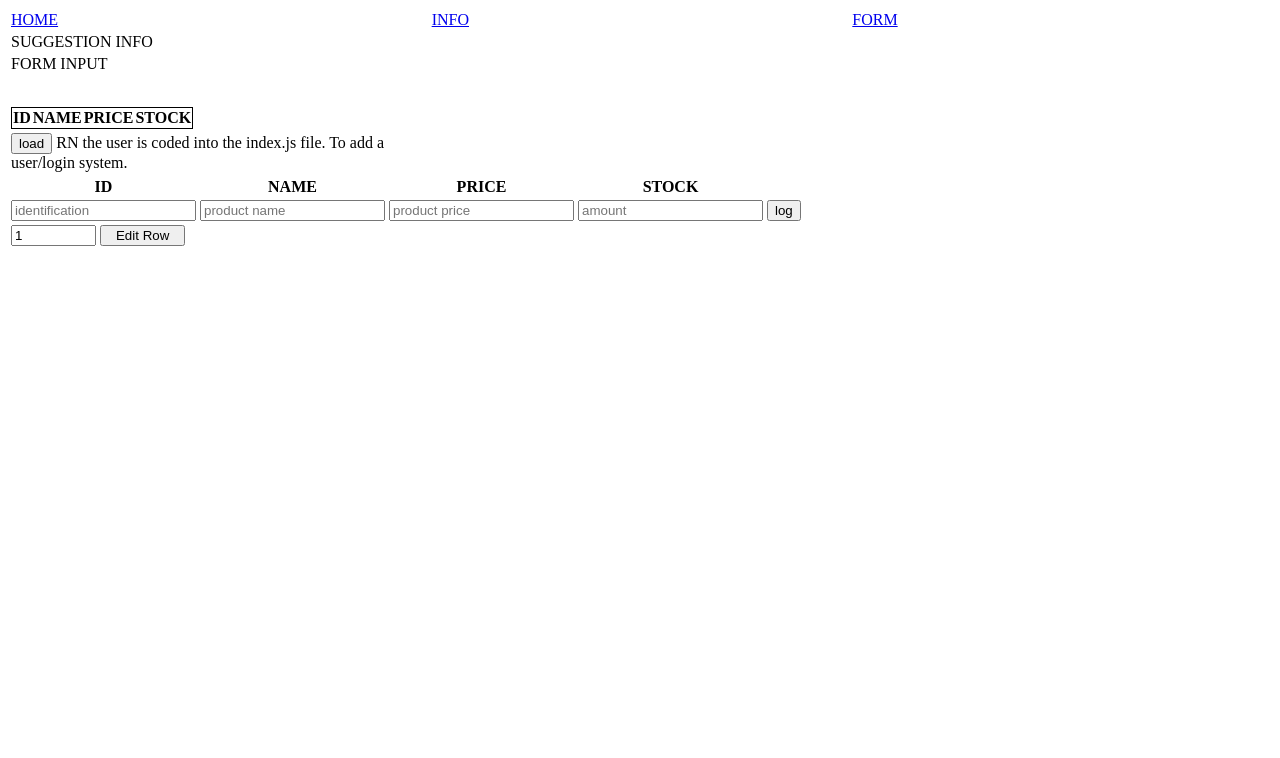
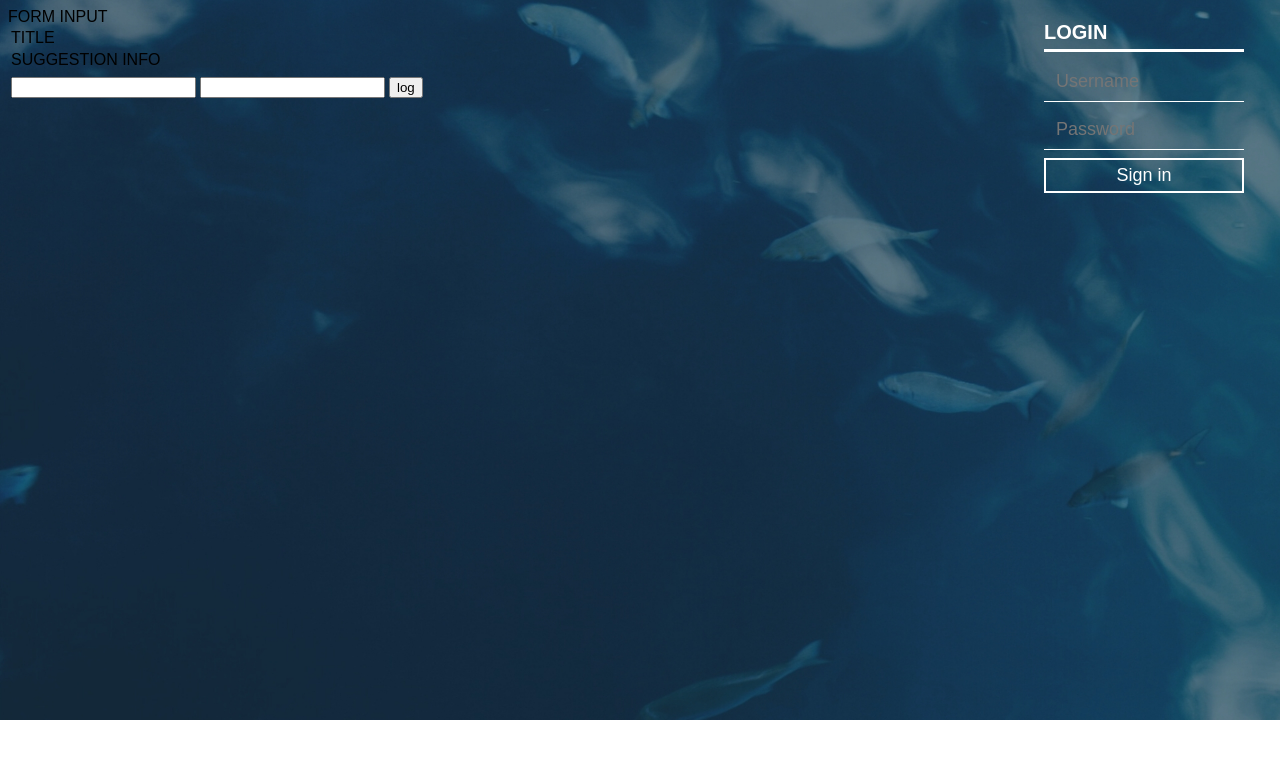
Before and after one commit to umidah/super-guacamole, a plain HTML site: page index.html in a window 1280 px wide. Drawn offline with Linux system fonts and the light colour scheme.

Commit message:
Add files via upload
HTML, CSS, and background

```diff
--- a/index.html
+++ b/index.html
@@ -1,90 +1,55 @@
-<!DOCTYPE html5>
+<!DOCTYPE html>
 <html lang="en">
-
 <head>
-    <link rel="stylesheet" type="text/css" href="styles.css">
+    <meta charset ="utf-8">
     <title>shalackathon</title>
+    <link rel="stylesheet" href="style.css">
 </head>
-
 <body>
+    <div class = "login-box" id="form">
+        <h2>LOGIN</h2>
+        <div class="textbox">
+            <input type="text" placeholder="Username" name="name" required>
+        </div>
+        <div class="textbox">
+            <input type="password" placeholder="Password" name="psw" required>
+        </div>
+    <input class="button" type="button" name="" value="Sign in">
+    </div>
     <table>
-        <tr>
-            <td style="width: 33%"><a href="#">HOME</a></td>
-            <td style="width: 33%"><a href="#">INFO</a></td>
-            <td style="width: 33%"><a href="#">FORM</a></td>
+        <tr style="height: 15%;">
+            <td>
+                <div>
+                    TITLE
+                </div>
+            </td>
         </tr>
         <tr style="height: 35%;">
-            <td colspan="3">
+            <td>
                 <div id="suggestion">
                     SUGGESTION INFO
                 </div>
             </td>
         </tr>
         <tr style="height: 50%;">
-            <td colspan="3">
-                <div>
-                    FORM INPUT
-                </div>
-                <br>
-                <p id="error" style="color: red;">
-
-                </p>
-                <table id="display" style="border: 1px solid black; border-collapse: collapse;">
-                    <tr>
-                        <th>ID</th>
-                        <th>NAME</th>
-                        <th>PRICE</th>
-                        <th>STOCK</th>
-                    </tr>
-                </table style="align-content: center">
-                <form id="form" action="./index.php" method="POST">
-        <tr>
+            FORM INPUT <br>
+            <form id="form">
+                <table id="formTable">
+                    <tr if="row0"> <!--put the form shit here-->
                         <td>
-                <input type="button" id="load" value="load" onclick="pekpek()"> RN the user is coded into the index.js
-                file. To add a user/login system.
-            </td>
-        </tr>
-        <table id="formTable">
-            <tr>
-                <th>ID</th>
-                <th>NAME</th>
-                <th>PRICE</th>
-                <th>STOCK</th>
-            </tr>
-            <tr if="row0">
-                <!--put the form shit here-->
-                <td>
-                    <input type="number" name="id0" id="id0" placeholder="identification">
+                            <input type="text" name="name0" id="name0">
                         </td>
                         <td>
-                    <input type="text" name="name0" id="name0" placeholder="product name">
+                            <input type="number" name="age0" id="age0">
                         </td>
                         <td>
-                    <input type="number" name="price0" id="price0" placeholder="product price">
-                </td>
-                <td>
-                    <input type="number" name="stock0" id="stock0" placeholder="amount">
-                </td>
-                <td>
-                    <input type="button" id="log" value="log" onclick="owo()">
-                </td>
-            </tr>
-            <tr>
-                <td>
-                    <input type="number" id="rowNum" max="1" min="1" value="1" style="width: 46%">
-                    <input type="button" id="edit" value="Edit Row" onclick="editRow()" style="width: 46%">
+                            <input type="button" value="log" onclick="owo()">
                         </td>
                     </tr>
                 </table>
-        <p>
-            <!-- <input type="button" value="Submit" onclick="isValid()"> -->
-        </p>
             </form>
-        </td>
         </tr>
     </table>
 </body>
-<script src="./index.js">
-</script>
-
+<script src="./index.js"></script>
 </html>
--- a/style.css
+++ b/style.css
@@ -1,29 +1,3 @@
-#display tr td, #display , #display tr th{
-    border: 1px solid black;
-}
-
-#display tr td, #display tr th {
-    width: 25%;
-    border-collapse: collapse;
-}
-
-#display {
-    border-collapse: collapse;
-    width: 100%;
-}
-
-table {
-    width: 100%;
-}
-
-input[type=text], input[type=number] {
-    width:100%;
-}
-
-td {
-    text-align: center;
-}
-
 body{
     margin: 5;
     padding: 5;
```
Also changed, not shown: bg1.jpg (added). Lines whose indentation alone changed are shown as unchanged.
